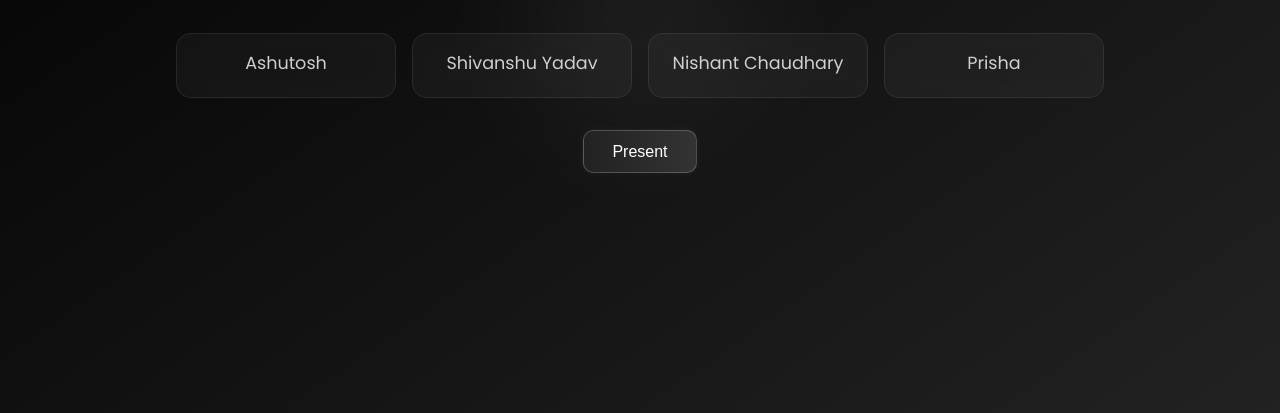
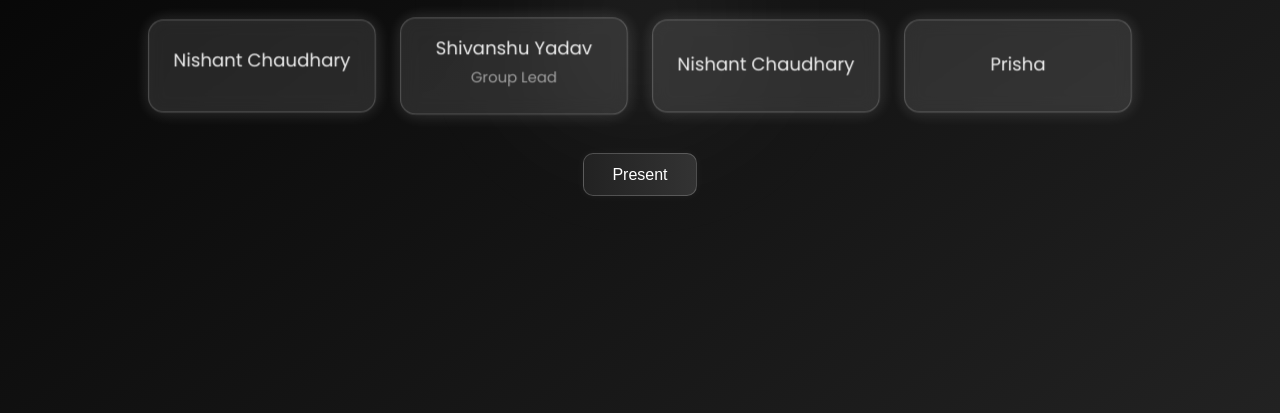
Before and after one commit to SHIVANSHUYA/g611c, a plain HTML site: page index.html in a window 1280 px wide. Shown: the part 387-800 px from the top of the page. Drawn offline with Linux system fonts and the light colour scheme.

Commit message:
Update index.html

```diff
--- a/index.html
+++ b/index.html
@@ -90,12 +90,18 @@
       background: rgba(255,255,255,0.05);
       border: 1px solid rgba(255,255,255,0.1);
       border-radius: 15px;
+      margin: 0.5rem;
       padding: 1rem;
       width: clamp(140px, 25vw, 220px);
       text-align: center;
       transition: all 0.5s ease;
       backdrop-filter: blur(8px);
       opacity: 0.8;
+
+        min-height: 90px;
+  display: flex;
+  flex-direction: column;
+  justify-content: center;
     }
 
     .card h3 {
@@ -167,11 +173,13 @@
 
   <div class="team">
     <div class="card" id="left2">
-      <h3>Ashutosh</h3>
-      <!-- <span>Roll No: 25</span> -->
+      <h3>Nishant Chaudhary</h3>
+      <span></span>
+
     </div>
     <div class="card" id="left1">
       <h3>Shivanshu Yadav</h3>
+      <span>Group Lead</span>
     </div>
     <div class="card" id="center">
       <h3>Nishant Chaudhary</h3>
@@ -187,22 +195,36 @@
 
 <script>
 function highlightSequence() {
-      const ids = ["center", "left1", "right1", "left2", "right2"];
-      ids.forEach(id => document.getElementById(id).classList.remove("highlight"));
+  const ids = ["left2", "left1", "center", "right1"];
 
-      setTimeout(() => document.getElementById("center").classList.add("highlight"), 1000);
+  // Remove all highlights
+  ids.forEach(id => {
+    const el = document.getElementById(id);
+    if (el) {
+      el.classList.remove("highlight");
+    }
+  });
+
+  // Left → Right animation
   setTimeout(() => {
-        document.getElementById("left1").classList.add("highlight");
-        document.getElementById("right1").classList.add("highlight");
+    document.getElementById("left2")?.classList.add("highlight");
+  }, 500);
+
+  setTimeout(() => {
+    document.getElementById("left1")?.classList.add("highlight");
+  }, 1500);
+
+  setTimeout(() => {
+    document.getElementById("center")?.classList.add("highlight");
   }, 2500);
+
   setTimeout(() => {
-        document.getElementById("left2").classList.add("highlight");
-        document.getElementById("right2").classList.add("highlight");
+    document.getElementById("right1")?.classList.add("highlight");
   }, 3500);
 }
 
 highlightSequence();
-    setInterval(highlightSequence, 6000);
+setInterval(highlightSequence, 5000);
 </script>
 </body>
 </html>
```
Lines whose indentation alone changed are shown as unchanged.
